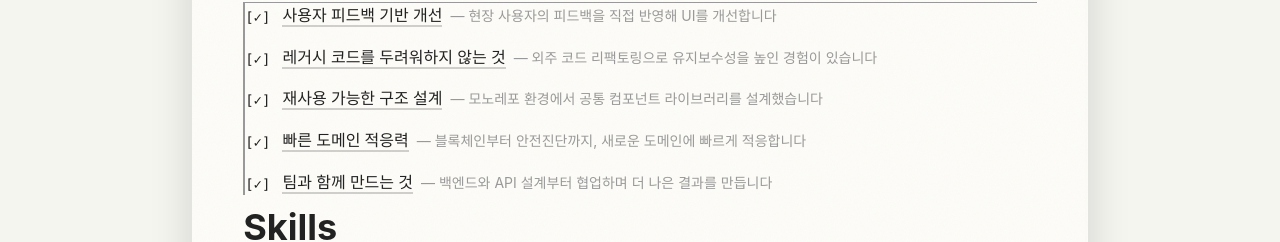
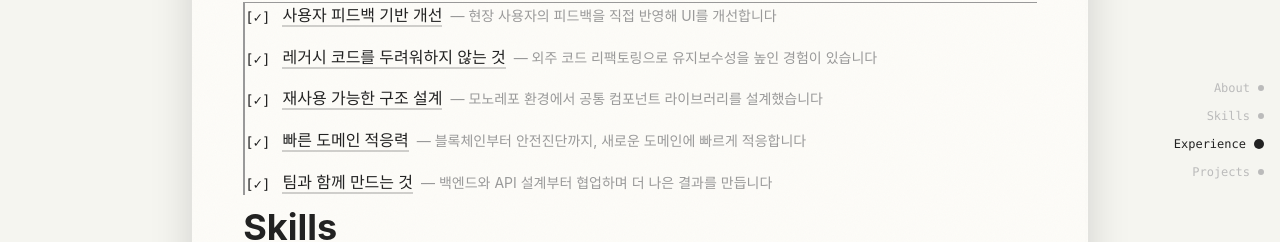
Before and after one commit to Melonisjy/resume, a Next.js app: page / in a window 1280 px wide. Shown: the part 270-512 px from the top of the page. Built offline with nearby package versions, Linux system fonts and the light colour scheme; a web font is replaced by a local one.

Commit message:
feat: 사이드 네비게이션 컴포넌트 추가

```diff
--- a/app/page.tsx
+++ b/app/page.tsx
@@ -12,6 +12,7 @@ import Archive from "@/components/Archive";
 import DarkModeToggle from "@/components/DarkModeToggle";
 import LanguageToggle from "@/components/LanguageToggle";
 import ScrollProgress from "@/components/ScrollProgress";
+import SideNav from "@/components/SideNav";
 import { useRef } from "react";
 
 export default function Home() {
@@ -29,6 +30,8 @@ export default function Home() {
     <div className="min-h-screen bg-[#f5f5f0] dark:bg-[#0a0a0a] py-4 px-4 md:py-12 md:px-8 transition-colors duration-300">
       {/* 스크롤 진행도 인디케이터 */}
       <ScrollProgress />
+      {/* 사이드 네비게이션 */}
+      <SideNav />
       <div ref={containerRef} className="mx-auto max-w-4xl">
         {/* A4 Paper Container */}
         <motion.div
--- /dev/null
+++ b/components/SideNav.tsx
@@ -0,0 +1,83 @@
+"use client";
+
+import { useEffect, useState, useRef, useCallback } from "react";
+
+const sections = [
+  { id: "about", label: "About" },
+  { id: "skills", label: "Skills" },
+  { id: "experience", label: "Experience" },
+  { id: "projects", label: "Projects" },
+];
+
+export default function SideNav() {
+  const [activeId, setActiveId] = useState("");
+  const isClickScrolling = useRef(false);
+
+  const updateActiveByScroll = useCallback(() => {
+    if (isClickScrolling.current) return;
+
+    let currentId = "";
+    for (const { id } of sections) {
+      const el = document.getElementById(id);
+      if (el) {
+        const rect = el.getBoundingClientRect();
+        if (rect.top <= window.innerHeight * 0.4) {
+          currentId = id;
+        }
+      }
+    }
+    if (currentId) setActiveId(currentId);
+  }, []);
+
+  useEffect(() => {
+    window.addEventListener("scroll", updateActiveByScroll, { passive: true });
+    updateActiveByScroll();
+    return () => window.removeEventListener("scroll", updateActiveByScroll);
+  }, [updateActiveByScroll]);
+
+  const scrollTo = (id: string) => {
+    const el = document.getElementById(id);
+    if (el) {
+      isClickScrolling.current = true;
+      setActiveId(id);
+      el.scrollIntoView({ behavior: "smooth", block: "start" });
+
+      // 스크롤 애니메이션 끝나면 다시 스크롤 감지 활성화
+      setTimeout(() => {
+        isClickScrolling.current = false;
+      }, 800);
+    }
+  };
+
+  return (
+    <nav className="fixed right-4 top-1/2 -translate-y-1/2 z-50 hidden lg:flex flex-col items-end gap-3">
+      {sections.map(({ id, label }) => (
+        <button
+          key={id}
+          onClick={() => scrollTo(id)}
+          className="flex items-center gap-2"
+        >
+          {/* Label */}
+          <span
+            className={`text-xs font-mono transition-colors duration-300 ${
+              activeId === id
+                ? "text-[#222] dark:text-[#f5f5f0]"
+                : "text-[#bbb] dark:text-[#555]"
+            }`}
+          >
+            {label}
+          </span>
+
+          {/* Dot */}
+          <span
+            className={`block rounded-full transition-all duration-300 ${
+              activeId === id
+                ? "w-2.5 h-2.5 bg-[#222] dark:bg-[#f5f5f0]"
+                : "w-1.5 h-1.5 bg-[#bbb] dark:bg-[#555]"
+            }`}
+          />
+        </button>
+      ))}
+    </nav>
+  );
+}
```
